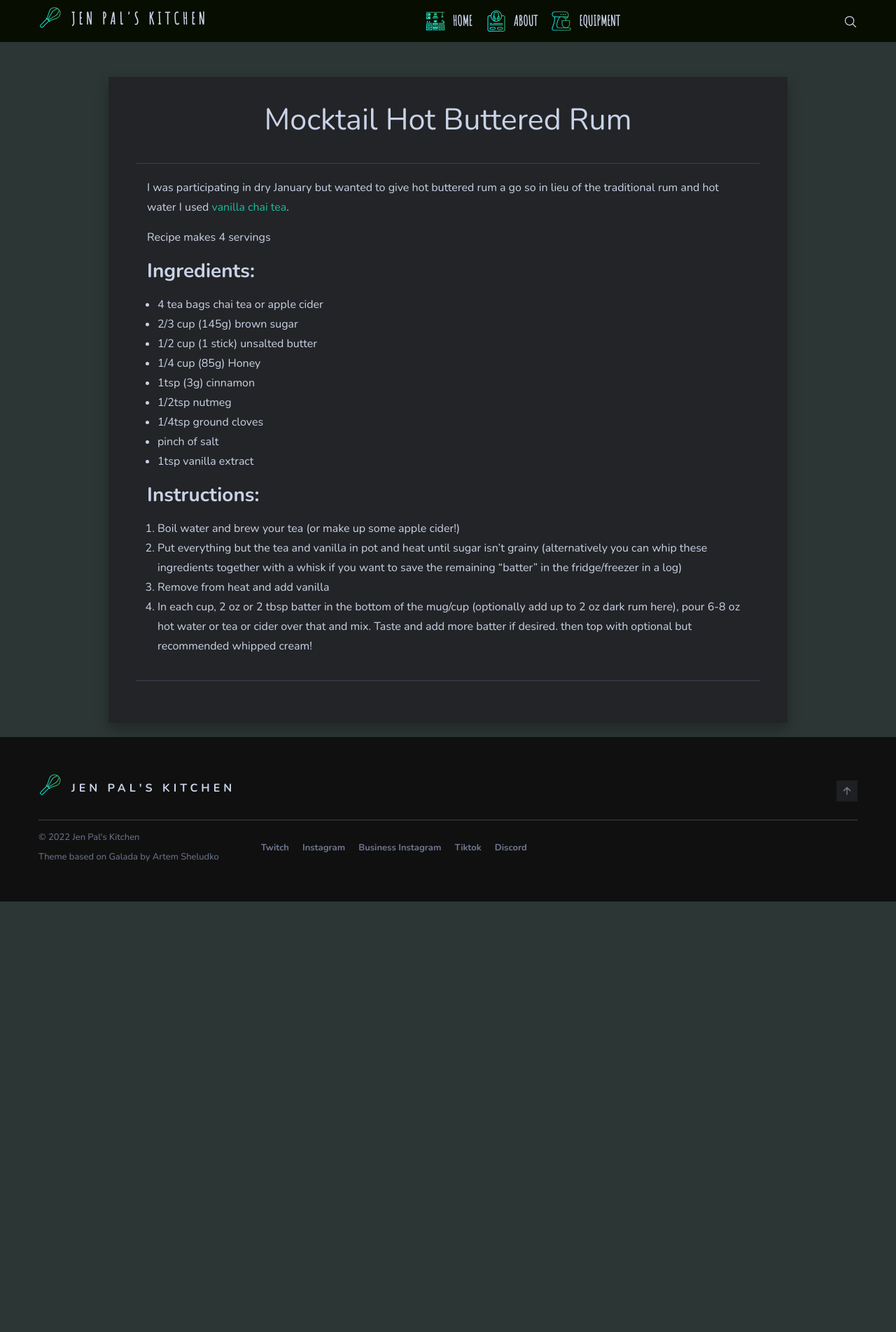
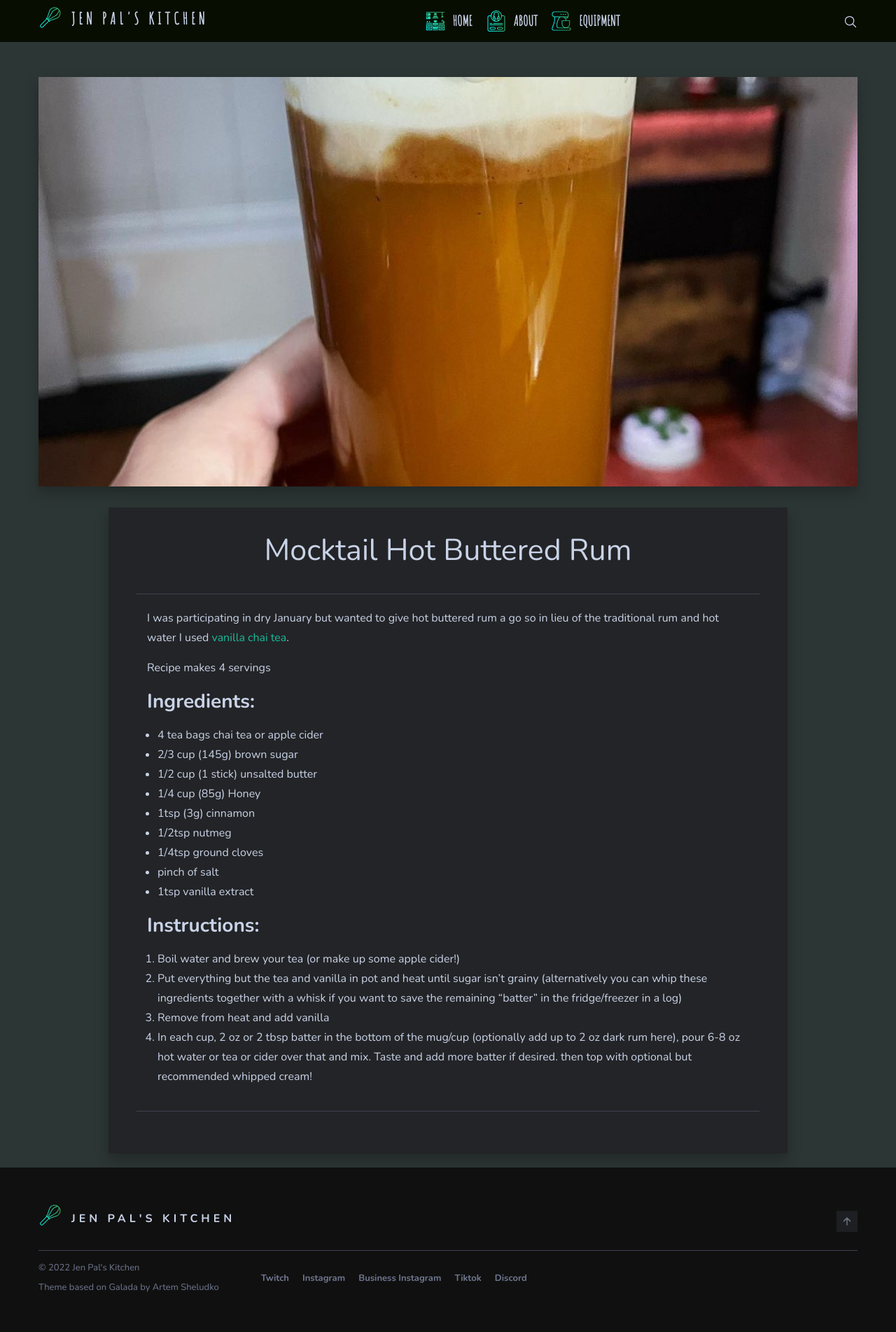
Before and after one commit to JenPalsKitchen/JenPalsKitchen.github.io, a Jekyll site: the page built from _posts/recipies/2022-01-29-Hot-Buttered-Rum-Mocktail.md, in a window 1280 px wide. Shown: the whole page at 70% size. Built offline with Jekyll 4.4.1, drawn with Linux system fonts in a browser that asks for light colours; before the commit the page ends 1288 px from its top, so only the background shows below that.

Commit message:
Add buttered rum image manually for now

```diff
--- a/_posts/recipies/2022-01-29-Hot-Buttered-Rum-Mocktail.md
+++ b/_posts/recipies/2022-01-29-Hot-Buttered-Rum-Mocktail.md
@@ -1,6 +1,7 @@
 ---
 title: "Mocktail Hot Buttered Rum"
 tags: [Recipe, Drink]
+image: buttered-rum.jpg
 ---
 I was participating in dry January but wanted to give hot buttered rum a go so in lieu of the traditional rum and hot water I used [vanilla chai tea](https://amzn.to/3AE6uLQ).
 
```
Also changed, not shown: img/buttered-rum.jpg (added).
